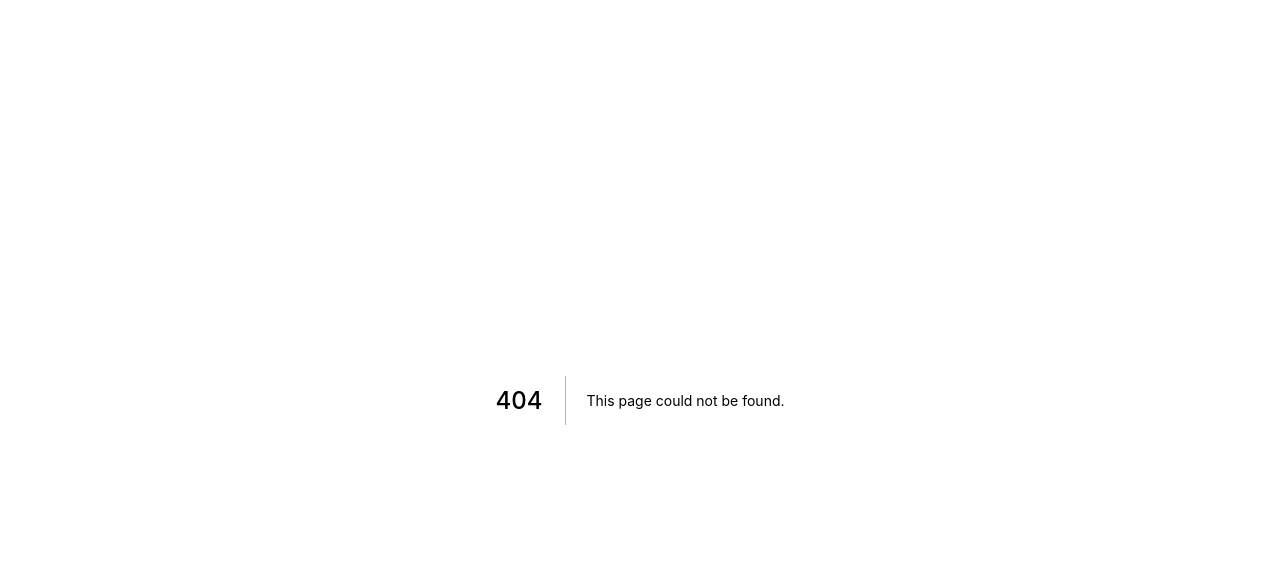
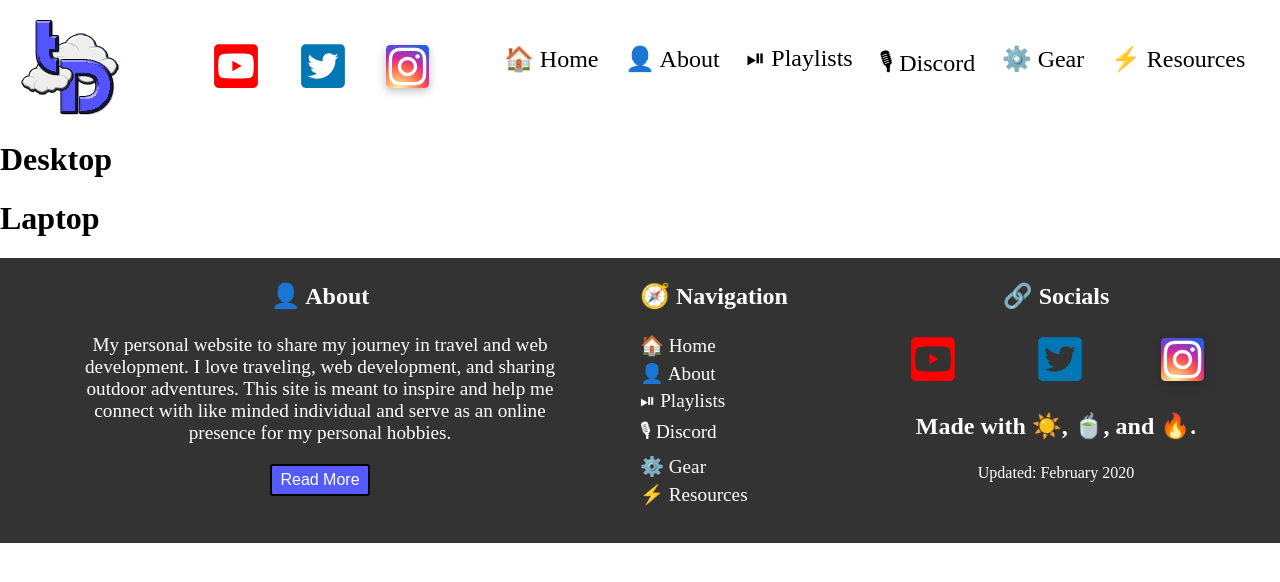
Before and after one commit to timh1203/tdNet2, a Next.js app: page /gear in a window 1280 px wide. Before the commit this address had no page. Shown: the top 582 px of the page. Built offline with nearby package versions, Linux system fonts and the light colour scheme.

Commit message:
Update Blog to Gear section

```diff
--- a/pages/blog.js
+++ b/pages/gear.js
@@ -1,15 +1,15 @@
 // LOCAL
 import Wrapper from '../src/components/libs/Wrapper'
-import Blog from '../src/components/Blog'
+import Gear from '../src/components/Gear'
 
-class BlogPage extends React.Component {
+class GearPage extends React.Component {
   render() {
     return (
       <Wrapper>
-        <Blog />
+        <Gear />
       </Wrapper>
     )
   }
 }
 
-export default BlogPage;
+export default GearPage;
--- /dev/null
+++ b/src/components/Gear/index.js
@@ -0,0 +1,12 @@
+class Gear extends React.Component {
+  render() {
+    return (
+      <main className="Gear">
+        <h1>Desktop</h1>
+        <h1>Laptop</h1>
+      </main>
+    )
+  }
+}
+
+export default Gear;
--- a/src/components/libs/Menu/index.js
+++ b/src/components/libs/Menu/index.js
@@ -16,8 +16,8 @@ const Social = () => (
     <Link href="/discord">
       <A1>🎙 Discord</A1>
     </Link>
-    <Link href="/blog">
-      <A1>📘 Blog</A1>
+    <Link href="/gear">
+      <A1>⚙️ Gear</A1>
     </Link>
     <Link href="/resources">
       <A1>⚡️ Resources</A1>
```
Also changed, not shown: src/components/Blog/index.js (deleted, +0 -11 lines).
